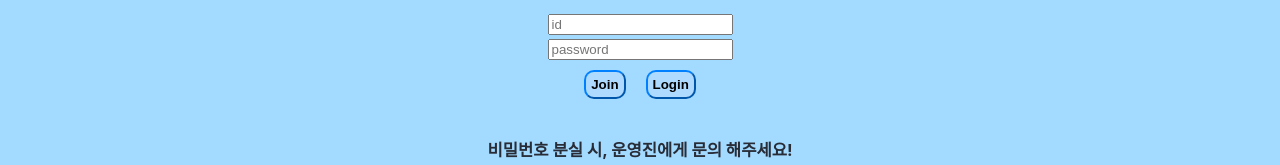
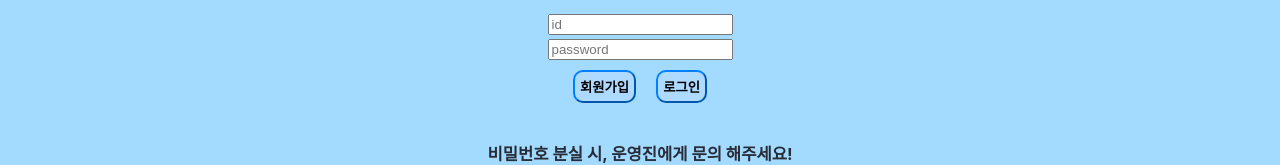
Before and after one commit to fancuk/fan.catholic.ac.kr-frontend, a React (Create React App) app: page /login in a window 1280 px wide. Shown: the part 739-904 px from the top of the page. Built offline with nearby package versions, Linux system fonts and the light colour scheme.

Commit message:
fan.catholic.ac.kr-frontend-10 6. login/logout/join (심화)주석처리

```diff
--- a/src/components/views/LoginSystem/Login.js
+++ b/src/components/views/LoginSystem/Login.js
@@ -3,7 +3,7 @@ import styled from 'styled-components';
 import { Link, Redirect, withRouter } from "react-router-dom"
 import logo from '../../logo.png';
 import { BsFillLockFill } from "react-icons/bs";
-import axios from "axios"
+// import axios from "axios"
 
 let form = new FormData()
 
@@ -20,15 +20,15 @@ function Login({ authenticated, login, location }) {
             user_id("")
             user_pwd("")
         }
-        form.append('id', this.id)
-        form.append('pwd',this.pwd)
+        // form.append('id', this.id)
+        // form.append('pwd',this.pwd)
 
-        axios.post(`http://fan.catholic.ac.kr/api/login`, form)
-            .then( response => {
-                console.log('response : ', JSON.stringify(response, null, 2))
-            }).catch( error => {
-            console.log('failed', error)
-        })
+        // axios.post(`http://fan.catholic.ac.kr/api/login`, form)
+        //     .then( response => {
+        //         console.log('response : ', JSON.stringify(response, null, 2))
+        //     }).catch( error => {
+        //     console.log('failed', error)
+        // })
     }
     const { from } = location.state || { from: { pathname: "/" } }
     if (authenticated) return <Redirect to={from} />
@@ -55,10 +55,10 @@ function Login({ authenticated, login, location }) {
                 type="password"
                 placeholder="password"
             /><br />
-            <Link to="./join">
-                <Button>Join</Button>
+            <Link to="./register">
+                <Button>회원가입</Button>
             </Link>
-            <Button onClick={handleClick}>Login</Button>
+            <Button onClick={handleClick}>로그인</Button>
             <h5>비밀번호 분실 시, 운영진에게 문의 해주세요! </h5>
         </Div>
     )
```
